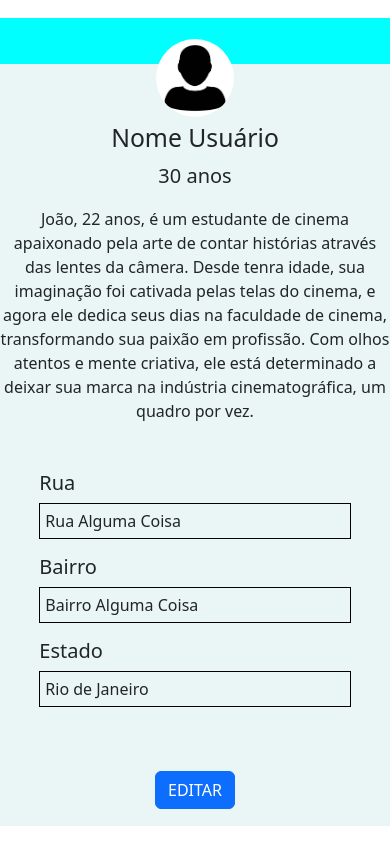
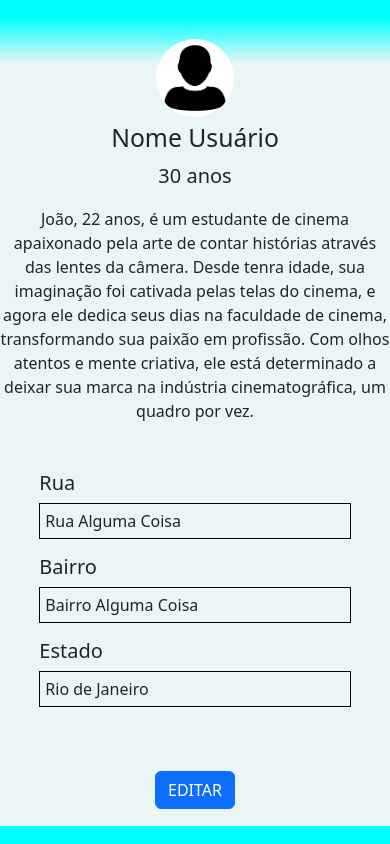
Before and after one commit to briotza/exercicio-sync360, a React (Create React App) app: page / in a window 390 px wide. Built offline with nearby package versions, Linux system fonts and the light colour scheme.

Commit message:
style: ajuste de background image

```diff
--- a/src/App.css
+++ b/src/App.css
@@ -10,7 +10,7 @@
 .top-profile {
     position: relative;
     padding-top: 12%;
-    background-color: cyan;
+    background-image: linear-gradient(cyan, #eaf5f5);
     width: 100%;
 }
 
@@ -42,3 +42,8 @@
     border: 1px solid black;
     padding: 5px;
 }
+
+.side-container{
+    background-color: cyan;
+
+}
--- a/src/App.js
+++ b/src/App.js
@@ -16,7 +16,7 @@ function App() {
    <div className="container-fluid">
     <div className="row full-height">
       {/*Menu Lateral de Navegação*/}
-      <div className="col-md-2">
+      <div className="col-md-2 side-container">
         <NavBar />
       </div>
 
@@ -26,7 +26,7 @@ function App() {
       </div>
 
       {/*Página Acessada*/}
-      <div className="col-md-2">
+      <div className="col-md-2 side-container">
 
       </div>
     </div>
```
